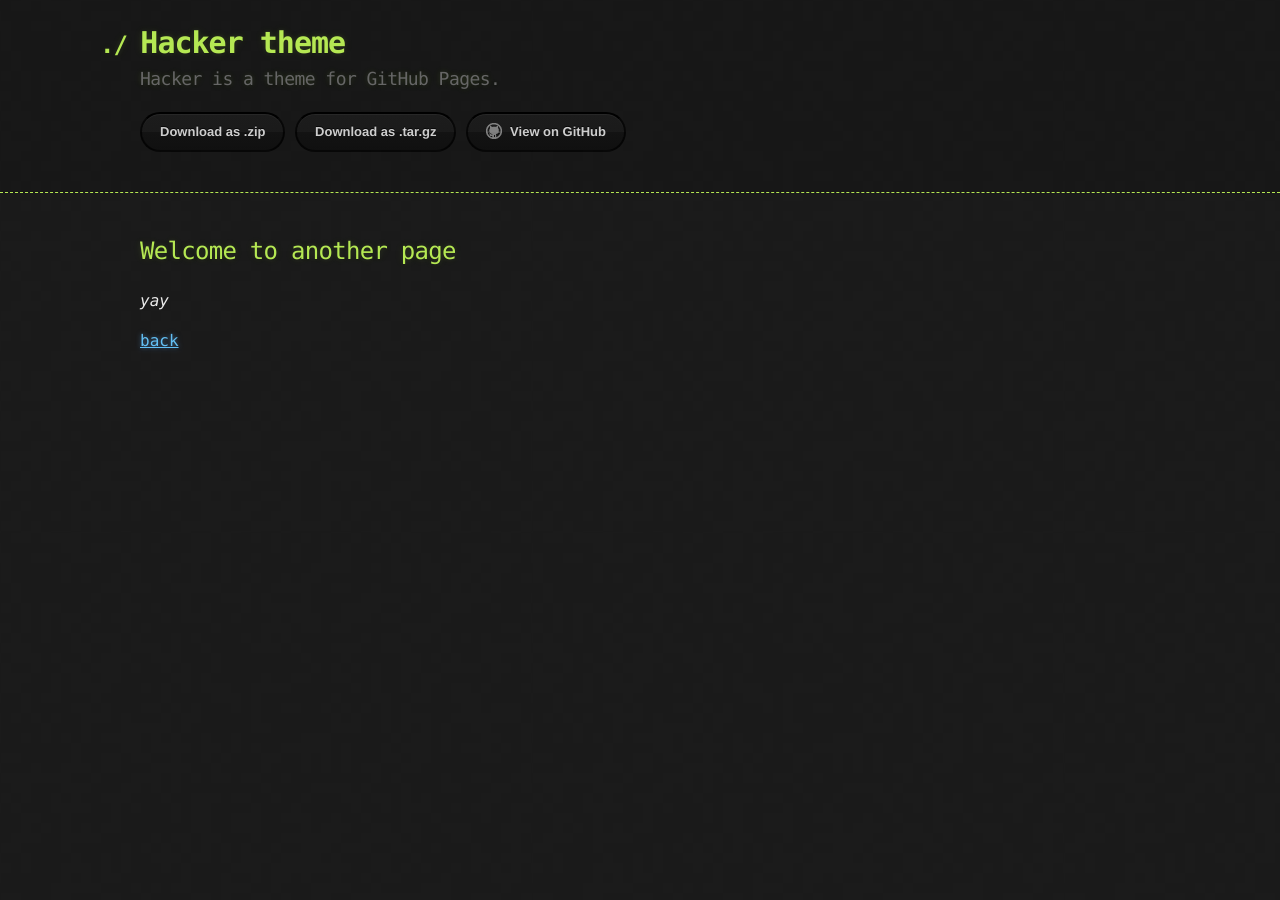
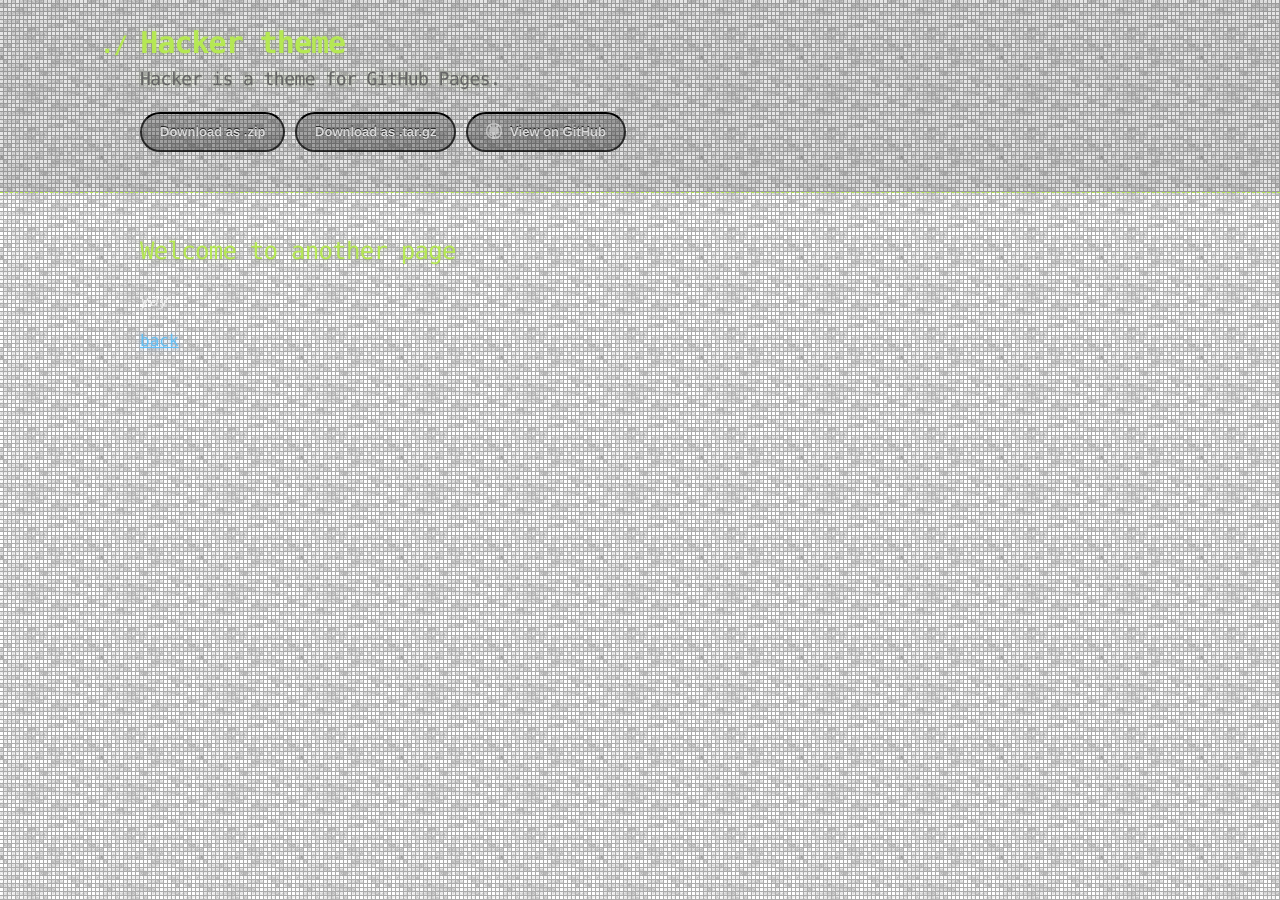
Before and after one commit to ricoThaka/cv, a Jekyll site: the page built from another-page.md, in a window 1280 px wide. Built offline with Jekyll 4.4.1, drawn with Linux system fonts in a browser that asks for light colours; our own code applies the rules of GitHub Pages for plain Markdown files.

Commit message:
bgGrid png

```diff
--- a/_sass/jekyll-theme-hacker.scss
+++ b/_sass/jekyll-theme-hacker.scss
@@ -17,7 +17,8 @@ $container-max-width: 1000px;
 body {
   margin: 0;
   padding: 0;
-  background: $body-background url("../images/bkg.png") 0 0;
+  background-image: url("../images/grid_tra.png");
+  /*background: $body-background url("../images/bkg.png") 0 0; */
   color: $body-foreground;
   font-size: 16px;
   line-height: 1.5;
```
Also changed, not shown: assets/images/grid_tra.png (added).
